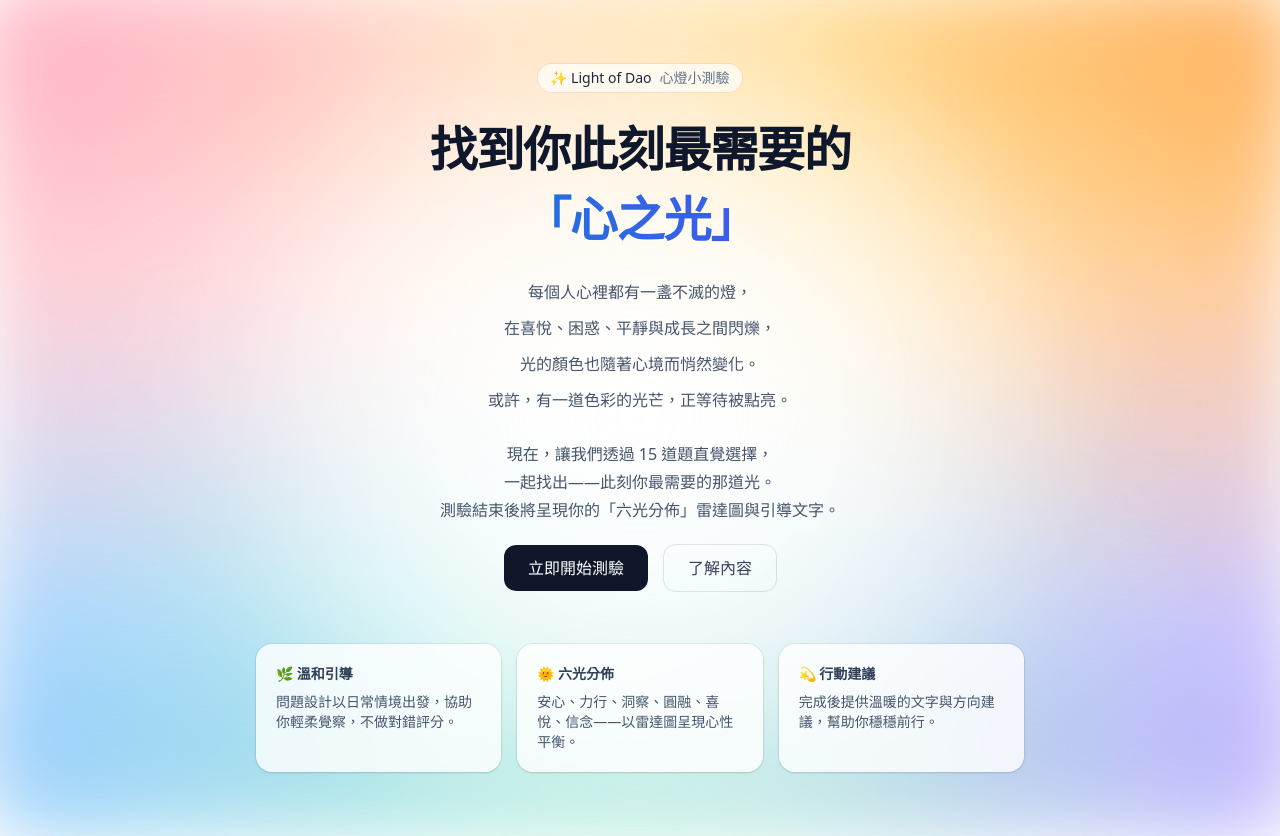
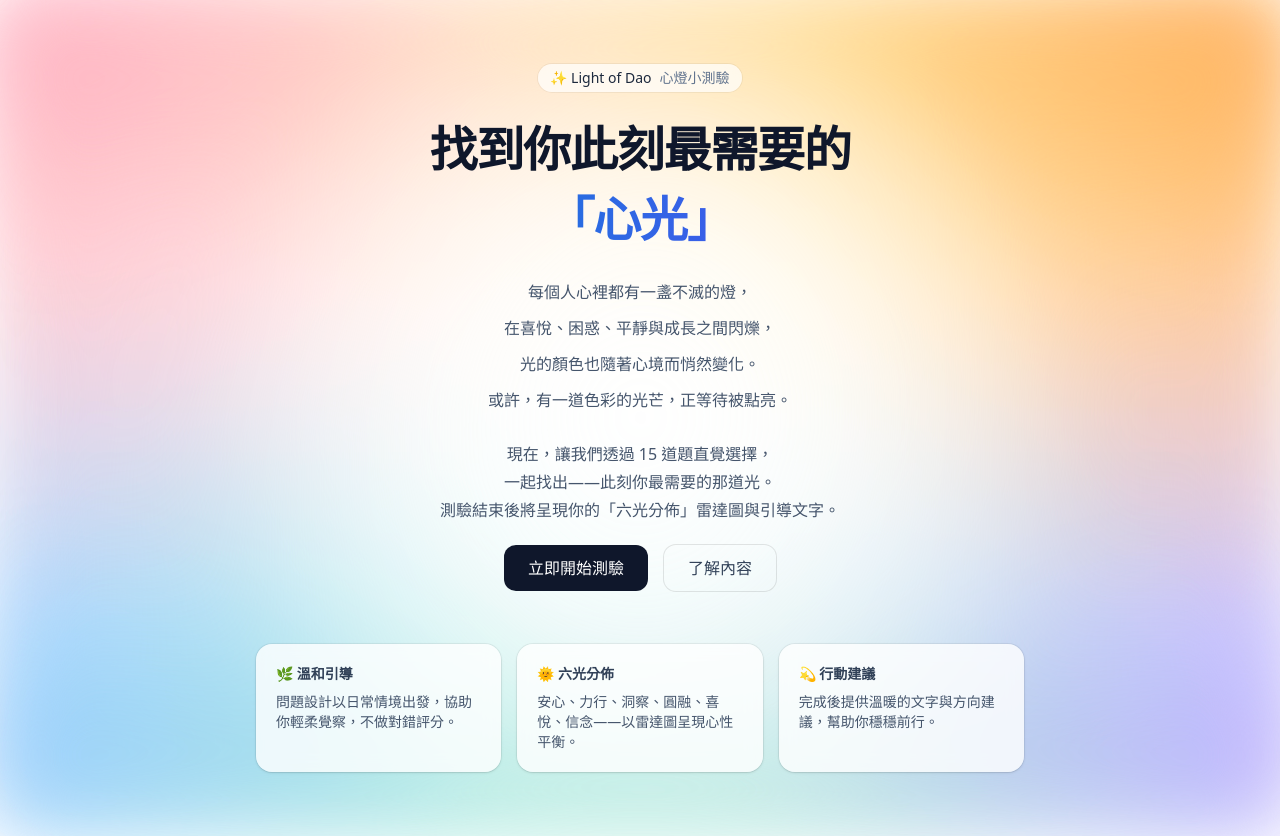
Before and after one commit to ruei-yu/light-of-dao, a Next.js app: page / in a window 1280 px wide. Built offline with nearby package versions, Linux system fonts and the light colour scheme.

Commit message:
feat: add landing page at / and move quiz to /quiz

```diff
--- a/src/app/page.tsx
+++ b/src/app/page.tsx
@@ -74,7 +74,7 @@ export default function Page() {
         >
           找到你此刻最需要的
           <span className="block mt-1 bg-gradient-to-r from-sky-600 to-indigo-600 bg-clip-text text-transparent">
-            「心之光」
+            「心光」
           </span>
         </motion.h1>
 
```
Also changed, not shown: public/icons/action.svg.
